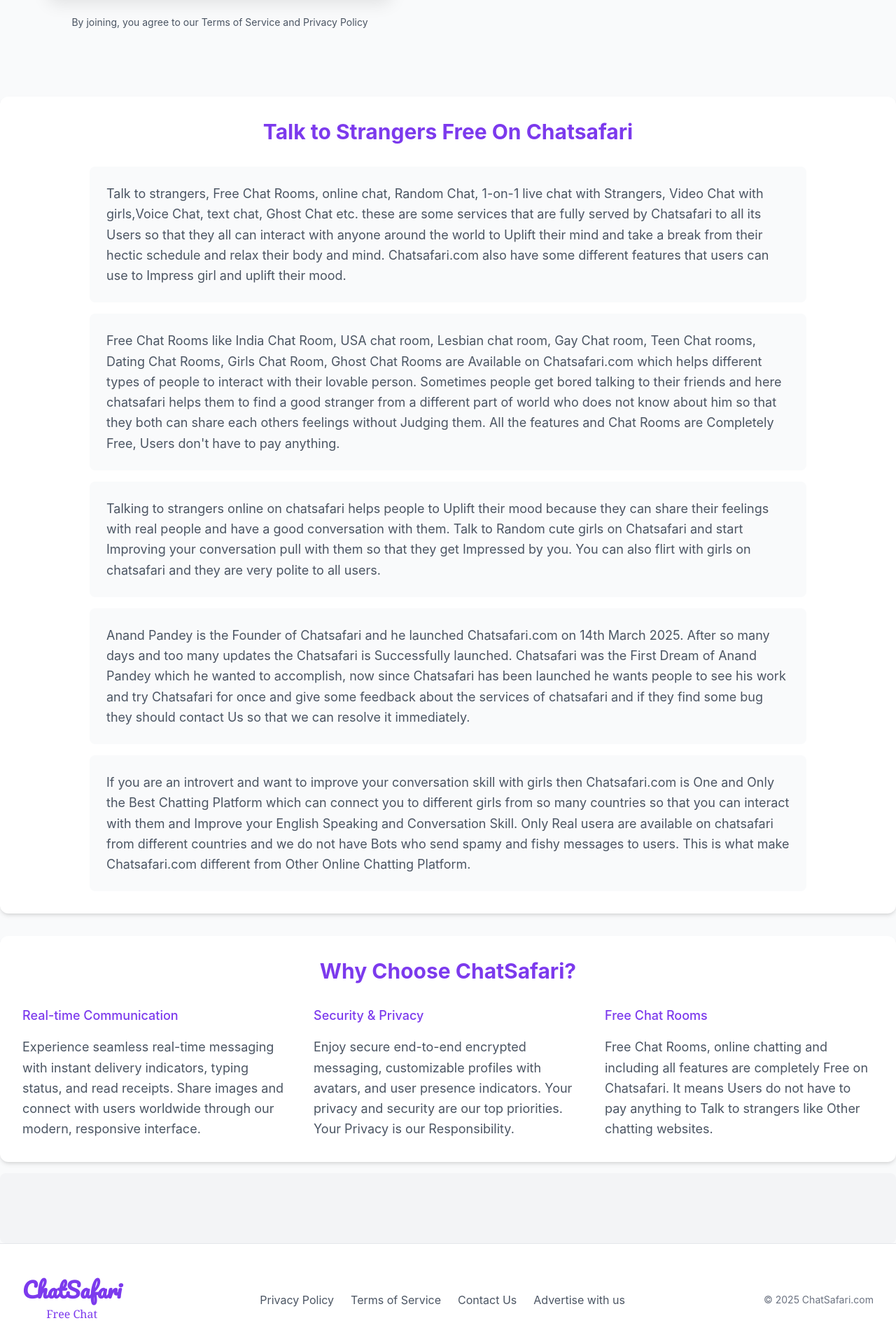
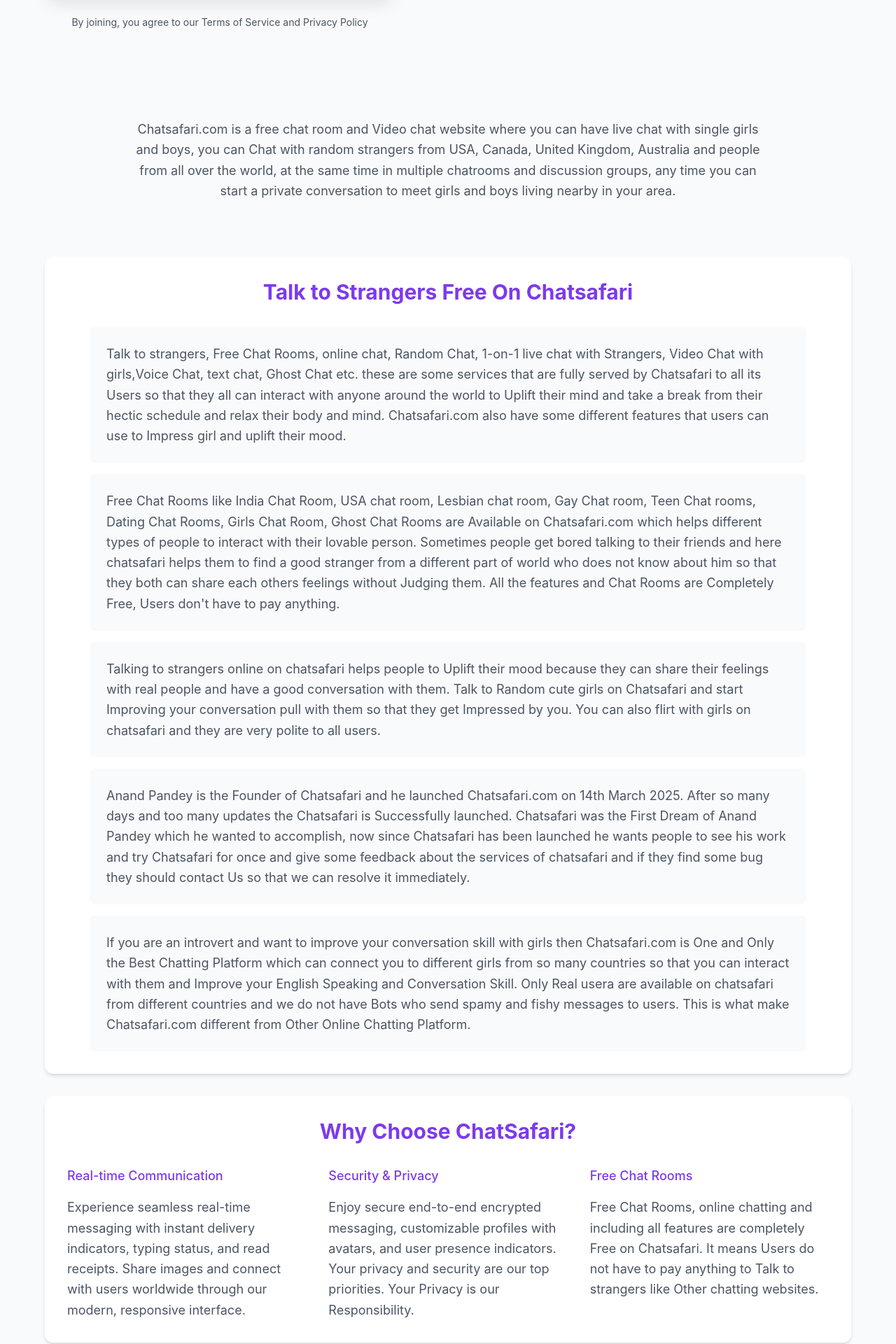
Before and after one commit to AnandPandey22/Chatsafari, a React (Vite) app in the folder frontend/: page / in a window 1280 px wide. Shown: the part 560-2480 px from the top of the page at 70% size. Built offline with nearby package versions, Linux system fonts and the light colour scheme.

Commit message:
Add files via upload

```diff
--- a/frontend/src/pages/Login.tsx
+++ b/frontend/src/pages/Login.tsx
@@ -1,13 +1,11 @@
-import React, { useState, useEffect, lazy, Suspense } from 'react';
+import React, { useState, useEffect } from 'react';
 import { useNavigate, Link } from 'react-router-dom';
 import { useStore } from '../store/useStore';
 import { User } from '../types';
 import { toast } from 'react-hot-toast';
 import { UserCircle, Calendar } from 'lucide-react';
+import Footer from '../components/Footer';
 import { Helmet } from 'react-helmet-async';
-
-// Lazy load components that are not immediately needed
-const Footer = lazy(() => import('../components/Footer'));
 
 // Add type declaration for adsbygoogle
 declare global {
@@ -21,41 +19,32 @@
   const [gender, setGender] = useState<'male' | 'female'>('male');
   const [age, setAge] = useState('');
   const [isMobile, setIsMobile] = useState(window.innerWidth < 768);
-  const [showAdditionalContent, setShowAdditionalContent] = useState(false);
   const navigate = useNavigate();
   const { setCurrentUser, connect, activeUsers } = useStore();
 
-  // Load additional content after main content is visible
+   // Initialize Google Ads
   useEffect(() => {
-    const timer = setTimeout(() => {
-      setShowAdditionalContent(true);
-    }, 1000);
-    return () => clearTimeout(timer);
-  }, []);
-
-  // Load AdSense after main content
-  useEffect(() => {
-    // Load AdSense script immediately
-    const loadAds = () => {
-      if (!document.querySelector('script[src*="adsbygoogle"]')) {
+    // Load AdSense script if not already loaded
+    if (!window.adsbygoogle) {
+      window.adsbygoogle = [];
       const script = document.createElement('script');
       script.src = 'https://pagead2.googlesyndication.com/pagead/js/adsbygoogle.js?client=ca-pub-9696449443766781';
       script.async = true;
       script.crossOrigin = 'anonymous';
-        script.onload = () => {
+      document.head.appendChild(script);
+    }
+
+    // Load ads after a short delay to ensure script is loaded
+    const timer = setTimeout(() => {
       try {
-            (window.adsbygoogle = window.adsbygoogle || []).push({});
+        window.adsbygoogle.push({});
       } catch (err) {
         console.error('Error loading ads:', err);
       }
-        };
-        document.head.appendChild(script);
-      }
-    };
+    }, 1000);
 
-    // Load ads immediately
-    loadAds();
-  }, []); // Remove dependency on showAdditionalContent
+    return () => clearTimeout(timer);
+  }, []);
 
   // Handle window resize
   useEffect(() => {
@@ -108,9 +97,8 @@
     }
   };
 
-  // Main content that loads immediately
-  const renderMainContent = () => (
-    <>
+  return (
+    <div className="min-h-screen flex flex-col bg-gray-50">
       <Helmet>
         <title>ChatSafari - Free Online Chat Rooms | Talk to Strangers</title>
         <meta name="description" content="Join ChatSafari's free online chat rooms. Talk to strangers, chat with strangers, and enjoy video chat worldwide. No registration required." />
@@ -150,6 +138,22 @@
       {/* Main Content - Adjusted for fixed header */}
       <main className="flex-1 flex flex-col items-center px-4 sm:px-6 lg:px-8 py-16 mt-16" role="main">
         <div className="w-full max-w-6xl flex flex-col gap-8">
+
+          {/* First Ad - Mobile Only */}
+          {isMobile && (
+            <div className="w-full">
+              <ins
+                className="adsbygoogle"
+                style={{ display: 'block' }}
+                data-ad-client="ca-pub-9696449443766781"
+                data-ad-slot="6743920017"
+                data-ad-format="auto"
+                data-full-width-responsive="true"
+              />
+            </div>
+          )}
+
+          {/* Main Content Area */}
           <section className="flex flex-col lg:flex-row gap-8" aria-label="Login and Introduction">
             {/* Login Form */}
             <div className="lg:w-[500px] w-full">
@@ -229,6 +233,7 @@
               </div>
             </div>
 
+
             {/* Right side - Content */}
             <div className="w-full lg:flex-1">
               <div className="bg-white rounded-2xl shadow-xl p-8 backdrop-blur-lg bg-opacity-90">
@@ -249,16 +254,34 @@
               </div>
             </div>
           </section>
+
+                 {/* Second Ad - Both Mobile and Web */}
+          <div className="w-full mt-4">
+            <div className="h-full w-full">
+              <ins
+                className="adsbygoogle"
+                style={{ display: 'block', height: '100%', width: '100%' }}
+                data-ad-client="ca-pub-9696449443766781"
+                data-ad-slot="9857777322"
+                data-ad-format="auto"
+                data-full-width-responsive="true"
+              />
             </div>
-      </main>
-    </>
-  );
+          </div>
 
-  // Additional content that loads after main content
-  const renderAdditionalContent = () => (
-    <>
+
+          {/* Additional Content - Below Login Form */}
+          <section className="max-w-4xl mx-auto text-center py-12" aria-label="About ChatSafari">
+            <p className="text-gray-600 text-lg leading-relaxed">
+              Chatsafari.com is a free chat room and Video chat website where you can have live chat with single girls and boys,
+              you can Chat with random strangers from USA, Canada, United Kingdom, Australia and people from all over the world,
+              at the same time in multiple chatrooms and discussion groups, any time you can start a private conversation
+              to meet girls and boys living nearby in your area.
+            </p>
+          </section>
+
           {/* Talk to Strangers Section */}
-      <section className="bg-white rounded-xl shadow-md p-8 mt-8" aria-label="Chat Features">
+          <section className="bg-white rounded-xl shadow-md p-8" aria-label="Chat Features">
             <h2 className="text-3xl font-bold text-violet-600 mb-8 text-center">
               Talk to Strangers Free On Chatsafari
             </h2>
@@ -273,6 +296,7 @@
                   Free Chat Rooms like India Chat Room, USA chat room, Lesbian chat room, Gay Chat room, Teen Chat rooms, Dating Chat Rooms, Girls Chat Room, Ghost Chat Rooms are Available on Chatsafari.com which helps different types of people to interact with their lovable person. Sometimes people get bored talking to their friends and here chatsafari helps them to find a good stranger from a different part of world who does not know about him so that they both can share each others feelings without Judging them. All the features and Chat Rooms are Completely Free, Users don't have to pay anything.
                 </p>
               </div>
+
 
               <div className="bg-gray-50 rounded-lg p-6 hover:bg-violet-50 transition-colors">
                 <p className="text-gray-600 text-lg leading-relaxed">
@@ -293,7 +317,7 @@
           </section>
 
           {/* Features Section */}
-      <section className="bg-white rounded-xl shadow-md p-8 mt-8" aria-label="Why Choose Us">
+          <section className="bg-white rounded-xl shadow-md p-8" aria-label="Why Choose Us">
             <h3 className="text-3xl font-bold text-violet-600 mb-8 text-center">
               Why Choose ChatSafari?
             </h3>
@@ -323,33 +347,11 @@
               </div>
             </div>
           </section>
+        </div>
+      </main>
 
-      {/* Second Ad - Both Mobile and Web */}
-      <div className="w-full mt-4">
-        <div className="min-h-[100px] bg-gray-100 rounded-lg flex items-center justify-center">
-          <ins
-            className="adsbygoogle"
-            style={{ display: 'block', minHeight: '100px', width: '100%' }}
-            data-ad-client="ca-pub-9696449443766781"
-            data-ad-slot="9857777322"
-            data-ad-format="auto"
-            data-full-width-responsive="true"
-          />
-        </div>
-      </div>
-    </>
-  );
+      <Footer />
 
-  return (
-    <div className="min-h-screen flex flex-col bg-gray-50">
-      {renderMainContent()}
-
-      {showAdditionalContent && (
-        <Suspense fallback={<div className="h-4" />}>
-          {renderAdditionalContent()}
-          <Footer />
-        </Suspense>
-      )}
     </div>
   );
 };
```
Lines whose indentation alone changed are shown as unchanged.
